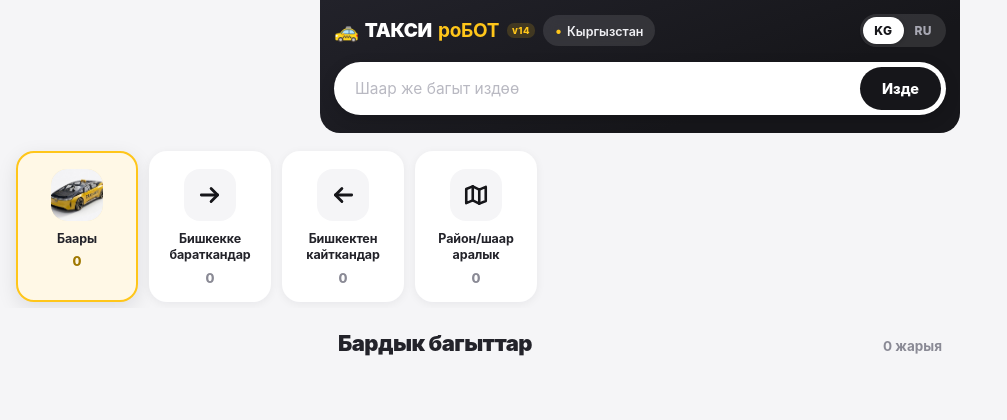
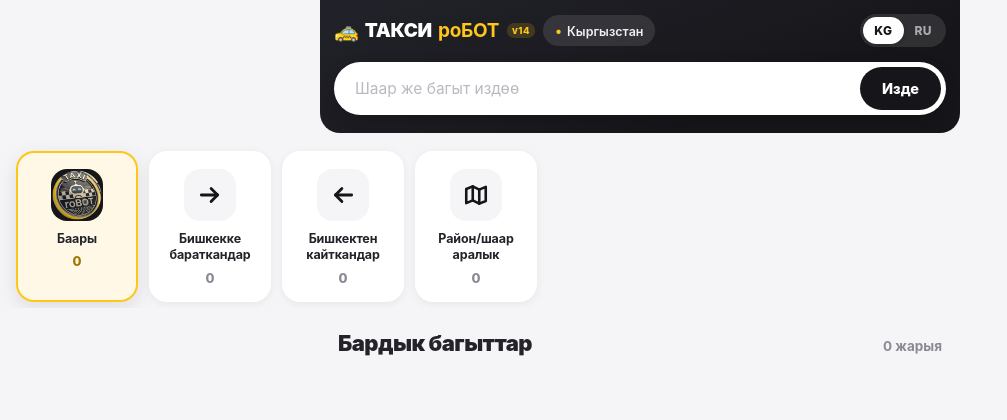
Before and after one commit to zhoroevkt77-blip/taxi-bot, a Flask app: page / in a window 1280 px wide. Shown: the top 420 px of the page, without its empty margins (0-1007 px from the left). Run offline with Flask 3, Linux system fonts and the light colour scheme; data that the repository does not hold is empty; some libraries are stand-ins or nearby versions.

Commit message:
Update index.html

```diff
--- a/web/templates/index.html
+++ b/web/templates/index.html
@@ -18,7 +18,7 @@
         <circle cx="16.5" cy="17.5" r="1.7"/>
         <path d="M9 4h6"/>
       </svg>
-      <img src="/static/IMG_20260829_061218_497.jpg?v=6" alt=""
+      <img src="/static/icon-192.png?v=14" alt=""
            onerror="this.style.display='none'">
     </div>
     <div class="nm">{{ t('Баары', 'Все') }}
```
